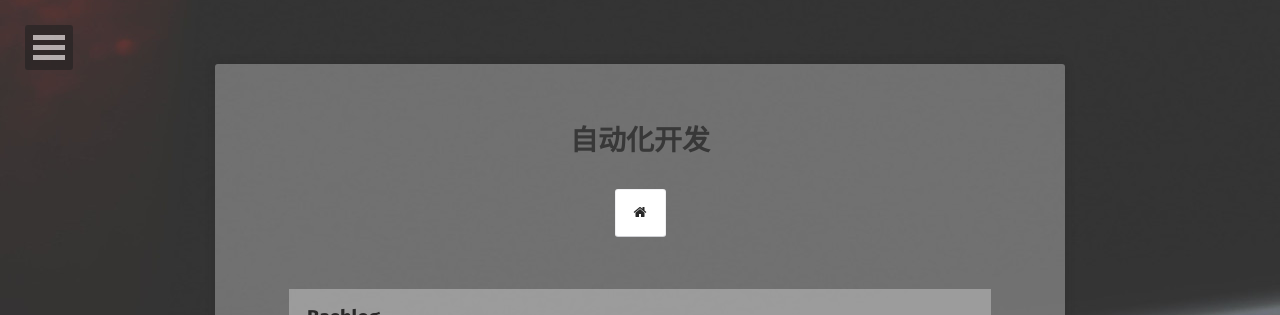
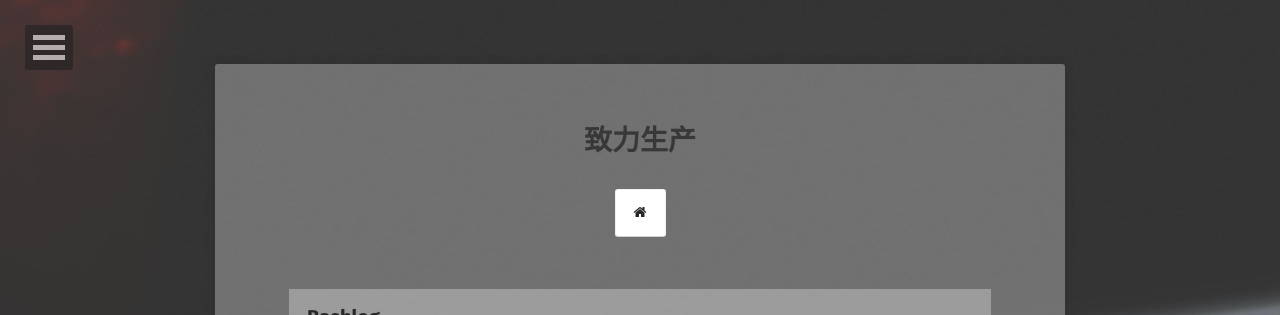
Before and after one commit to A17513081909/csz.github.io, a Jekyll site: the page built from projects/index.md, in a window 1280 px wide. Shown: the top 315 px of the page. Built offline with Jekyll 4.4.1, drawn with Linux system fonts in a browser that asks for light colours; some web fonts are replaced.

Commit message:
Update index.md

```diff
--- a/projects/index.md
+++ b/projects/index.md
@@ -1,6 +1,6 @@
 ---
 layout: project
-title: '自动化开发'
+title: '致力生产'
 excerpt: "A List of Projects"
 comments: false
 ---
```
